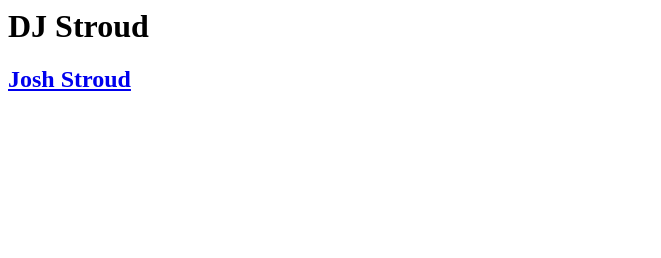
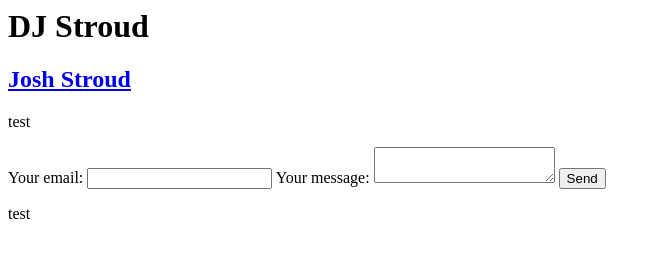
Before and after one commit to joshagilend/djstroud.me, a plain HTML site: page index.html in a window 1280 px wide. Shown: the whole page, without its empty margins (0-661 px from the left). Drawn offline with Linux system fonts and the light colour scheme.

Commit message:
Add form test

```diff
--- a/index.html
+++ b/index.html
@@ -1,4 +1,24 @@
 <html>
   <h1>DJ Stroud</h1>
   <h2><a href="https://www.google.com/search?q=josh+stroud">Josh Stroud</a></h2>
+  <p>test</p>
+
+  <!-- modify this form HTML and place wherever you want your form -->
+  <form
+  action="https://formspree.io/f/mkgnknrl"
+  method="POST"
+  >
+  <label>
+    Your email:
+    <input type="email" name="email">
+  </label>
+  <label>
+    Your message:
+    <textarea name="message"></textarea>
+  </label>
+  <!-- your other form fields go here -->
+  <button type="submit">Send</button>
+  </form>
+
+  <p>test</p>
 </html>
```
